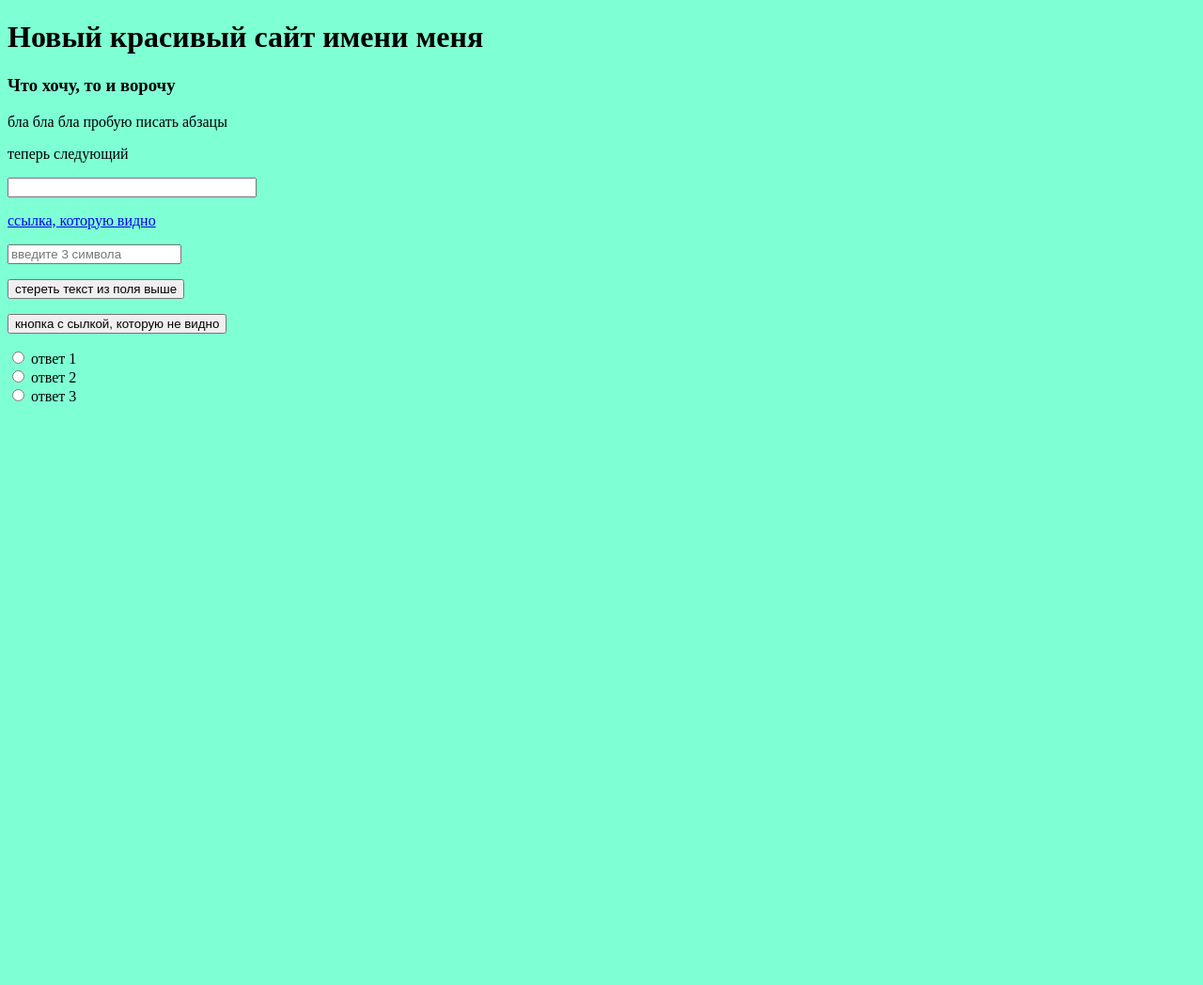
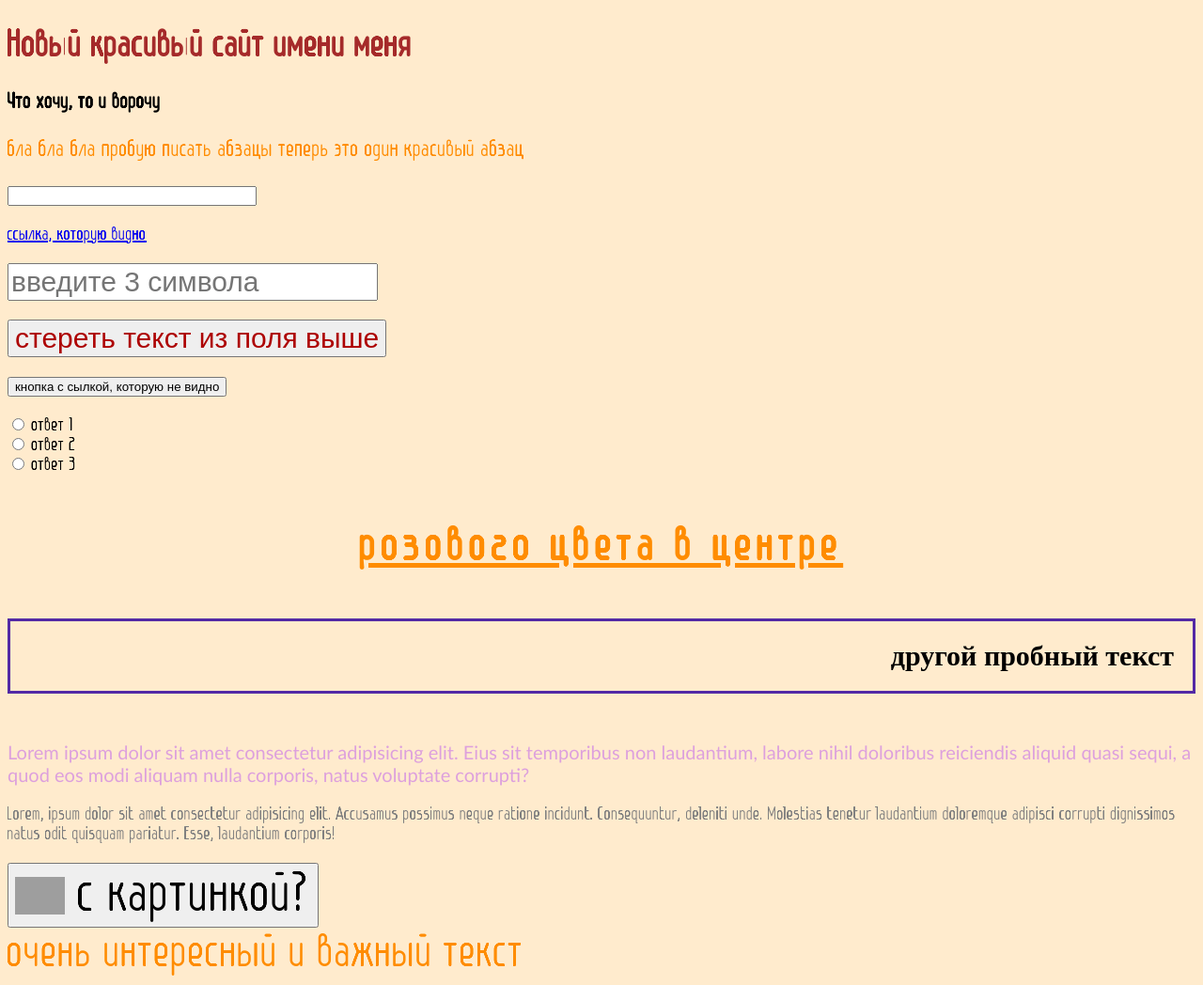
Before and after one commit to Miray105/first_page, a plain HTML site: page index2.html in a window 1280 px wide. Shown: the whole page at 94% size. Before the commit the page ends 800 px from the top, so only its background shows below. Drawn offline with Linux system fonts and the light colour scheme; grey boxes are pictures that could not be loaded.

Commit message:
добавляет новый шрифт Димкин

```diff
--- a/index2.html
+++ b/index2.html
@@ -4,28 +4,31 @@
 <head>
     <meta charset="UTF-8">
     <meta name="viewport" content="width=device-width, initial-scale=1.0">
+    <link rel="stylesheet" href="./style.css">
     <title>Document2</title>
 </head>
 
 <body>
 
-    <body bgcolor="#7fffd4"></body>
+
     <h1>Новый красивый сайт имени меня</h1>
     <div>
         <h3>Что хочу, то и ворочу</h3>
     </div>
-    <p>бла бла бла пробую писать абзацы
-    <p>теперь следующий</p>
+    <p class="test" style="font-size: 25px;">
+        бла бла бла пробую писать абзацы
+        теперь это один красивый абзац
+    </p>
     <input type="text" size="30" list="vybor">
     <datalist id="vybor">
-        <option value="1"></option>
-        <option value="2"></option>
-        <option value="3"></option>
+        <option value="дорама"></option>
+        <option value="аниме"></option>
+        <option value="турецкий сериал"></option>
     </datalist>
     <p><a href="https://htmlbook.ru/html/form" target="_blank"> ссылка, которую видно</a></p>
     <form action="123">
-        <input type="text" maxlength="3" placeholder="введите 3 символа" required>
-        <p><button type="reset"> стереть текст из поля выше</button></p>
+        <input type="text" maxlength="3" placeholder="введите 3 символа" required style="font-size: 30px;">
+        <p><button type="reset" style="color: rgb(173, 0, 0); font-size: 30px;"> стереть текст из поля выше</button></p>
         <p><button formaction="https://htmlbook.ru/html/form">кнопка с сылкой, которую не видно</a></button></p>
 
     </form>
@@ -36,6 +39,30 @@
 
     </form>
 
+    <h3 class="test" style="text-align: center; text-decoration: underline; letter-spacing: 5px;">
+        розового цвета в
+        центре
+    </h3>
+    <h2
+        style="font-family: 'Times New Roman'; font-size: 30px; text-align: right; font-weight: bolder; border-style: solid; border-color: rgb(83, 42, 165); padding: 20px;">
+        другой пробный текст
+    </h2>
+    <p id="test">
+        Lorem ipsum dolor sit amet consectetur adipisicing elit. Eius sit temporibus non laudantium, labore nihil
+        doloribus reiciendis aliquid quasi sequi, a quod eos modi aliquam nulla corporis, natus voluptate corrupti?
+    </p>
+    <p id="me">
+        Lorem, ipsum dolor sit amet consectetur adipisicing elit. Accusamus possimus neque ratione incidunt.
+        Consequuntur, deleniti unde. Molestias tenetur laudantium doloremque adipisci corrupti dignissimos natus odit
+        quisquam pariatur. Esse, laudantium corporis!
+    </p>
+    <button id="knopka2"><img src="https://upload.wikimedia.org/wikipedia/ru/7/78/Trollface.svg" alt="more"
+            style="vertical-align: middle; height: 40px;">
+        с картинкой?
+    </button>
+    <div class="test">
+        очень интересный и важный текст
+    </div>
 </body>
 
 </html>
--- /dev/null
+++ b/style.css
@@ -0,0 +1,38 @@
+@font-face {
+    font-family: "Dimkin";
+    src: url("/Dimkin/Dimkin Light.ttf");
+
+}
+
+body {
+    background-color: blanchedalmond;
+    font-family: "Dimkin";
+    font-size: 20px;
+}
+
+h1 {
+    color: brown;
+}
+
+.test {
+    color: darkorange;
+    font-size: 50px;
+    font-family: "Dimkin";
+}
+
+#test {
+    color: plum;
+    margin-top: 50px;
+    font-family: 'Gill Sans', 'Gill Sans MT', Calibri, 'Trebuchet MS', sans-serif;
+}
+
+#me {
+    color: grey;
+}
+
+#knopka2 {
+    color: rgb(0, 0, 0);
+    font-size: 60px;
+    font-family: "Dimkin";
+
+}
```
Also changed, not shown: Dimkin/COPYRIGHT.txt (added), Dimkin/Dimkin Bold.ttf (added), Dimkin/Dimkin Light.ttf (added), Dimkin/Dimkin Regular.ttf (added), Dimkin/Dimkin Semibold.ttf (added), Dimkin/Dimkin Thin.ttf (added), Dimkin/LICENSE.txt (added), Dimkin/OFL_0.txt (added), Dimkin/README.txt (added).
